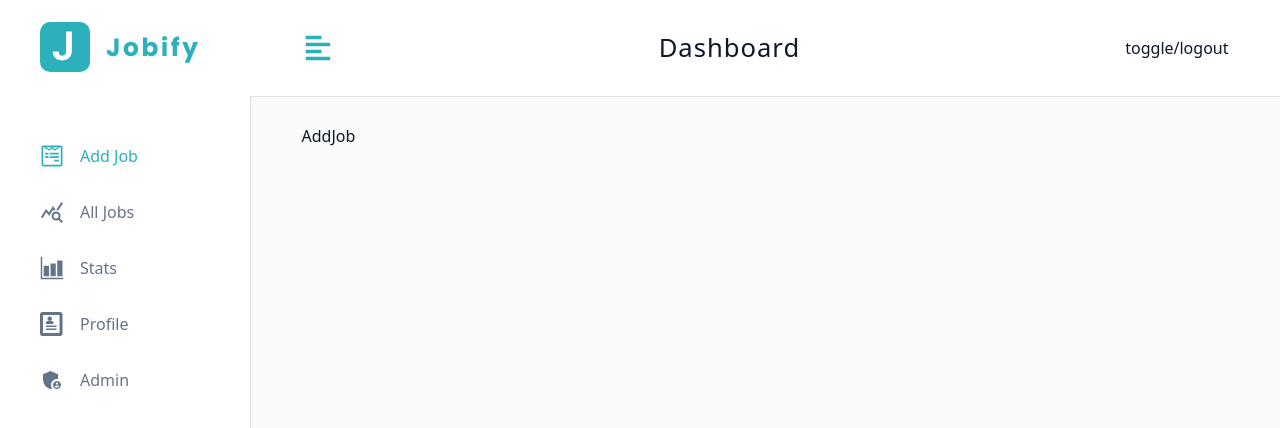
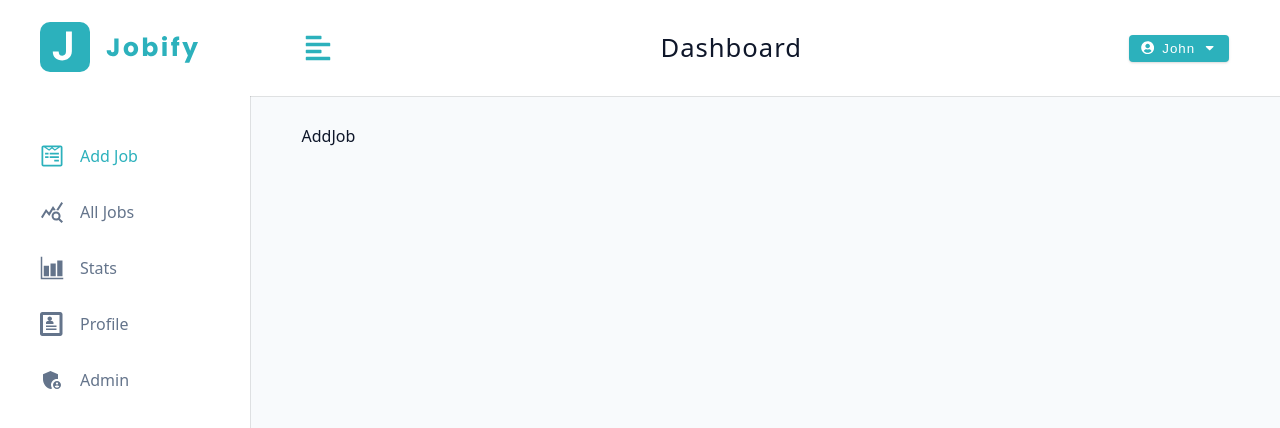
Before and after one commit to I-A11/Jobify-vite, a React (Vite) app: page /dashboard in a window 1280 px wide. Shown: the top 428 px of the page. Built offline with nearby package versions, Linux system fonts and the light colour scheme.

Commit message:
Create logout container to toggle the user.

```diff
--- a/src/assets/wrappers/LogoutContainer.js
+++ b/src/assets/wrappers/LogoutContainer.js
@@ -1,4 +1,4 @@
-import styled from 'styled-components';
+import styled from "styled-components";
 
 const Wrapper = styled.div`
   position: relative;
--- /dev/null
+++ b/src/component/LogoutContainer.jsx
@@ -0,0 +1,29 @@
+import { FaUserCircle, FaCaretDown } from "react-icons/fa";
+import Wrapper from "../assets/wrappers/LogoutContainer";
+import { useState } from "react";
+import { useDashboardContext } from "../pages/DashboardLayout";
+
+const LogoutContainer = () => {
+  const [showLogout, setShowLogout] = useState(false);
+  const { user, logoutUser } = useDashboardContext();
+
+  return (
+    <Wrapper>
+      <button
+        type="button"
+        className="btn logout-btn"
+        onClick={() => setShowLogout(!showLogout)}
+      >
+        <FaUserCircle />
+        {user?.name}
+        <FaCaretDown />
+      </button>
+      <div className={showLogout ? "dropdown show-dropdown" : "dropdown"}>
+        <button type="button" className="dropdown-btn" onClick={logoutUser}>
+          logout
+        </button>
+      </div>
+    </Wrapper>
+  );
+};
+export default LogoutContainer;
--- a/src/component/Navbar.jsx
+++ b/src/component/Navbar.jsx
@@ -2,6 +2,7 @@
 import { FaAlignLeft } from "react-icons/fa";
 import Logo from "./Logo";
 import { useDashboardContext } from "../pages/DashboardLayout";
+import LogoutContainer from "./LogoutContainer";
 
 const Navbar = () => {
   const { toggleSidebar } = useDashboardContext();
@@ -16,7 +17,9 @@
           <Logo />
           <h4 className="logo-text">dashboard</h4>
         </div>
-        <div className="btn-container">toggle/logout</div>
+        <div className="btn-container">
+          <LogoutContainer />
+        </div>
       </div>
     </Wrapper>
   );
```
